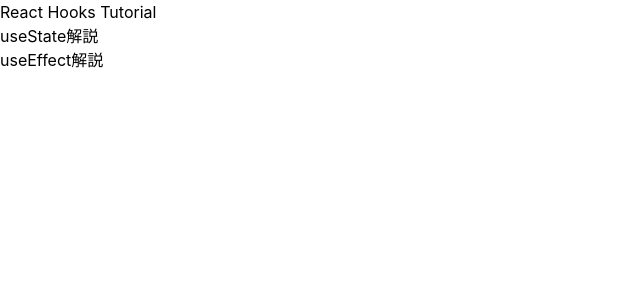
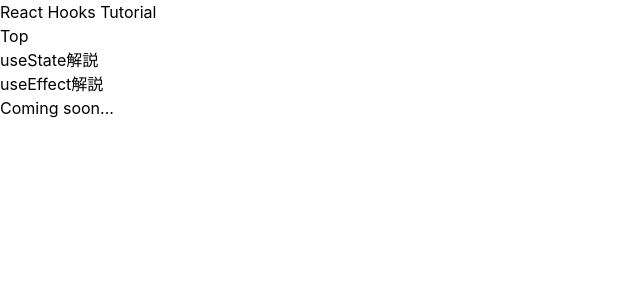
Before and after one commit to Teppeichang/react_hooks_tutorial, a React (Create React App) app: page /useeffect in a window 1280 px wide. Shown: the top 300 px of the page, without its empty margins (0-640 px from the left). Built offline with nearby package versions, Linux system fonts and the light colour scheme.

Commit message:
Feat: Topページ、useEffect解説ページ（ガワだけ）

```diff
--- a/src/App.jsx
+++ b/src/App.jsx
@@ -1,16 +1,21 @@
 import { BrowserRouter, Link, Routes, Route } from "react-router-dom";
+import Top from "./pages/Top";
 import UseStatePage from "./pages/UseStatePage";
+import UseEffectPage from "./pages/UseEffectPage";
 
 function App() {
   return (
     <BrowserRouter>
-      <div>
+      <div className="flex flex-col">
         <p>React Hooks Tutorial</p>
+        <Link to="/">Top</Link>
         <Link to="/usestate">useState解説</Link>
-        <p>useEffect解説</p>
+        <Link to="/useeffect">useEffect解説</Link>
       </div>
       <Routes>
+        <Route path="/" element={<Top />} />
         <Route path="/usestate" element={<UseStatePage />} />
+        <Route path="/useeffect" element={<UseEffectPage />} />
       </Routes>
     </BrowserRouter>
   );
--- /dev/null
+++ b/src/pages/Top.jsx
@@ -0,0 +1,9 @@
+const Top = () => {
+  return (
+    <div>
+
+    </div>
+  )
+}
+
+export default Top
--- /dev/null
+++ b/src/pages/UseEffectPage.jsx
@@ -0,0 +1,9 @@
+const UseEffectPage = () => {
+  return (
+    <div>
+      <h1>Coming soon...</h1>
+    </div>
+  )
+}
+
+export default UseEffectPage
```
